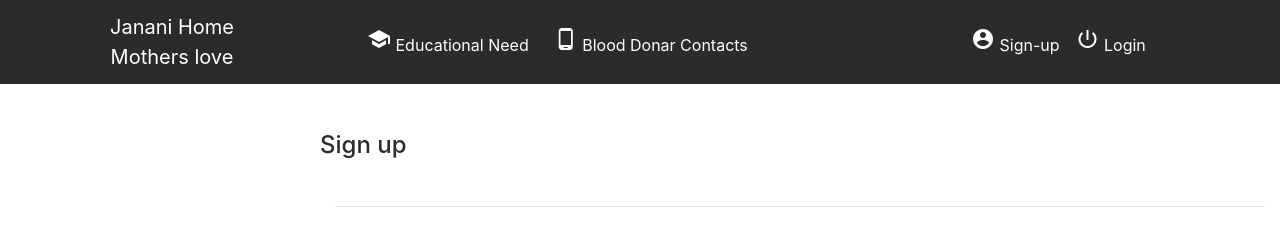
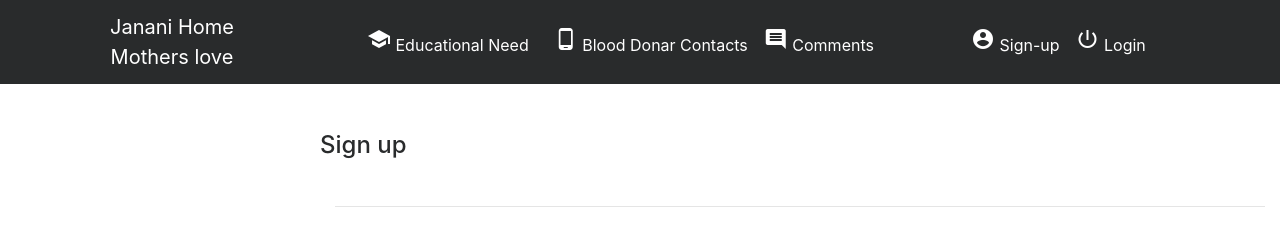
Before and after one commit to jananihome/Janani-Home, a Django app: page /accounts/signup/ in a window 1280 px wide. Shown: the top 248 px of the page. Run offline with Django 3.2, Linux system fonts and the light colour scheme; some libraries are stand-ins or nearby versions.

Commit message:
Added comments link to menu

```diff
--- a/templates/shared/navigation.html
+++ b/templates/shared/navigation.html
@@ -16,6 +16,9 @@
             &nbsp;&nbsp;
             <li class="nav-item">
                 <a class="nav-link hover-gray" href="#" style="color: white" onmouseover="this.style.color='#A5AAAD'" onmouseout="this.style.color='white'"><span><i class="material-icons text-14">phone_android</i></span>&nbsp;Blood Donar Contacts</a>
+            </li>
+            <li class="nav-item">
+                <a class="nav-link hover-gray" href="{% url 'comment_list' %}" style="color: white" onmouseover="this.style.color='#A5AAAD'" onmouseout="this.style.color='white'"><span><i class="material-icons text-14">comment</i></span>&nbsp;Comments</a>
             </li>
         </ul>
         <ul class="navbar-nav text-14 col-md-4">
```
